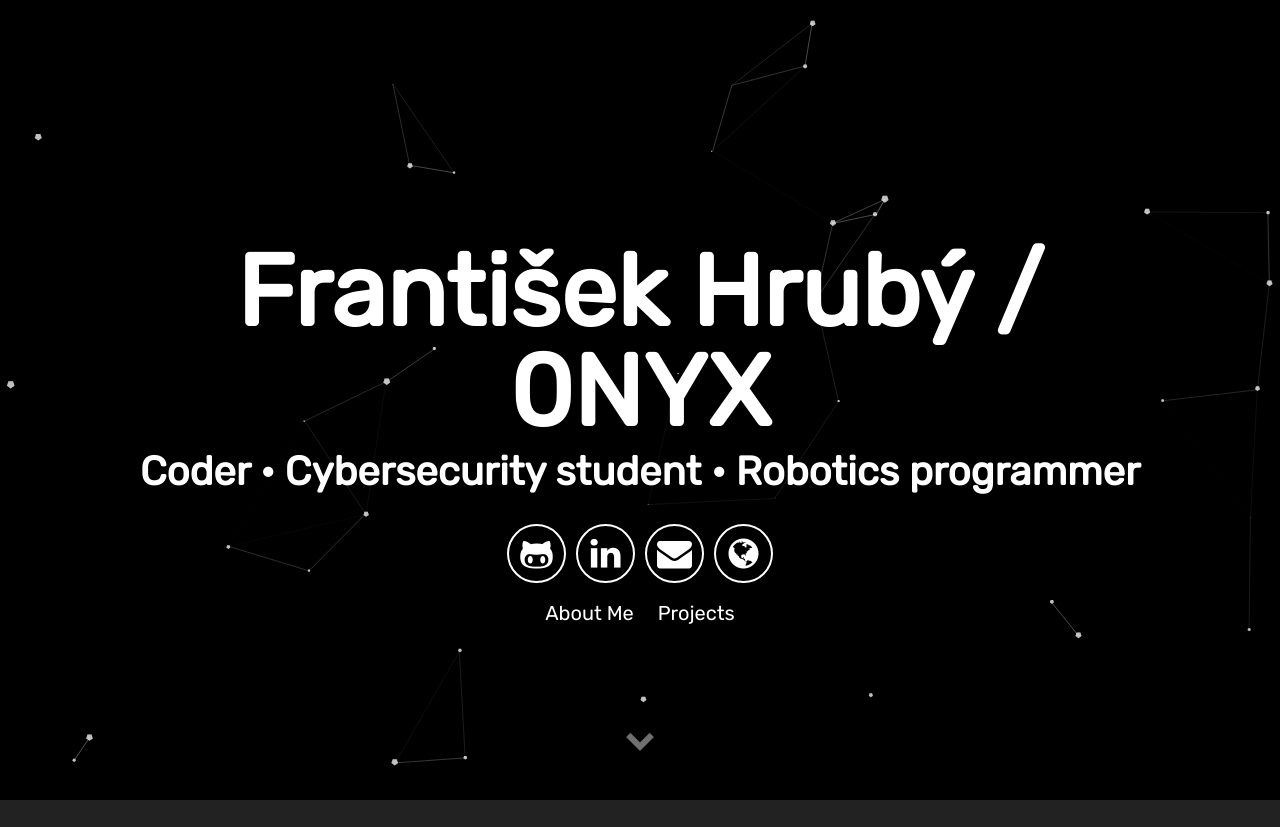
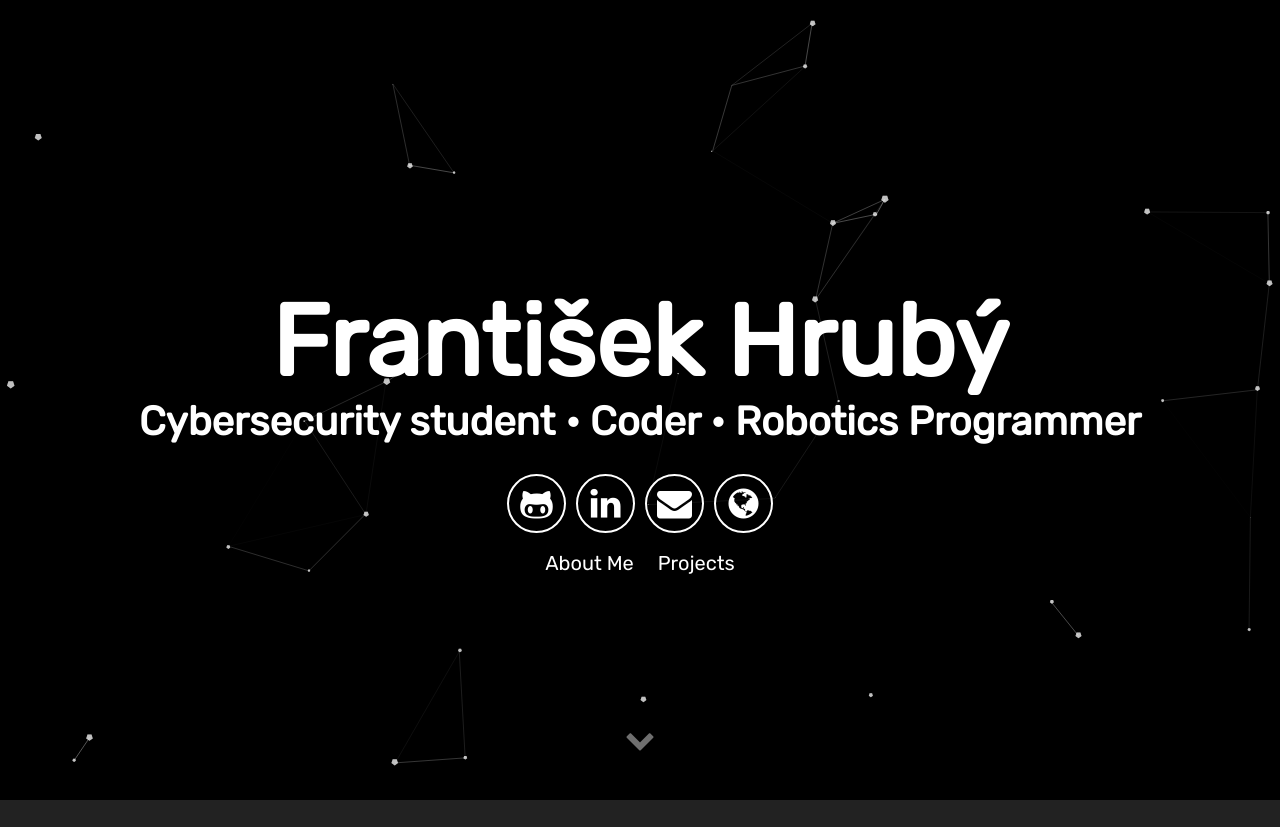
Before and after one commit to 0NYXcybersec/0NYXcybersec.github.io, a plain HTML site: page index.html in a window 1280 px wide. Shown: the top 827 px of the page. Drawn offline with nearby package versions, Linux system fonts and the light colour scheme.

Commit message:
Update index.html

```diff
--- a/index.html
+++ b/index.html
@@ -8,7 +8,7 @@
     <!-- Viewport Metadata -->
     <meta name="viewport" content="width=device-width, initial-scale=1" />
     <!-- Description Metadata-->
-    <meta name="description" content="Portfolio Website" />
+    <meta name="description" content="František Hrubý Portfolio" />
     <!-- Author Metadata -->
     <meta name="author" content="Aditya Vikram Singh" />
     <!-- Keyword Metadata -->
@@ -32,8 +32,8 @@
     <div id="particles-js">
       <div class="header">
         <h1>
-          <span class="site-title">František Hrubý / 0NYX</span>
-          <span class="site-description">Coder • Cybersecurity student • Robotics programmer</span>
+          <span class="site-title">František Hrubý</span>
+          <span class="site-description">Cybersecurity student • Coder • Robotics Programmer</span>
         </h1>
         <div class="header-icons">
           <a aria-label="github profile" target="_blank" href="https://github.com/0NYXcybersec">
```
